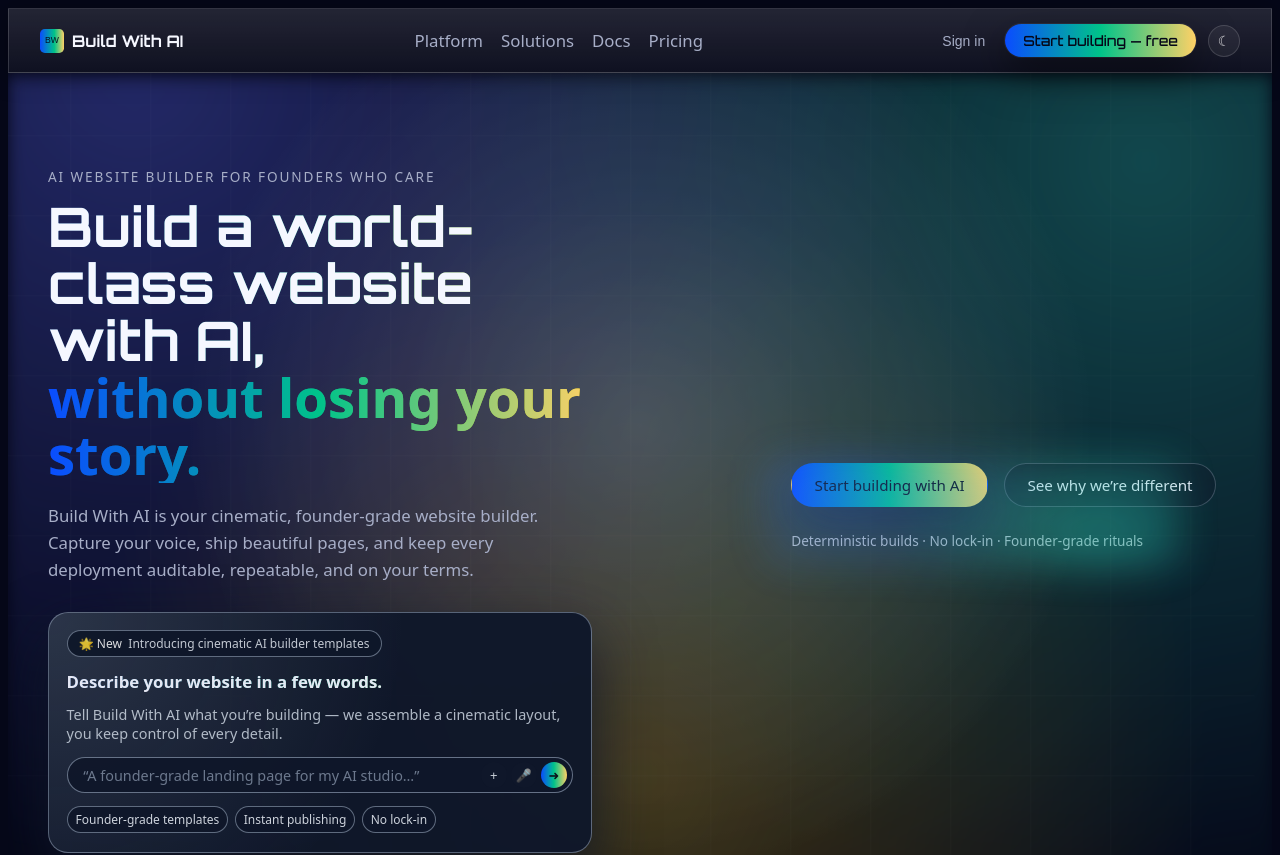
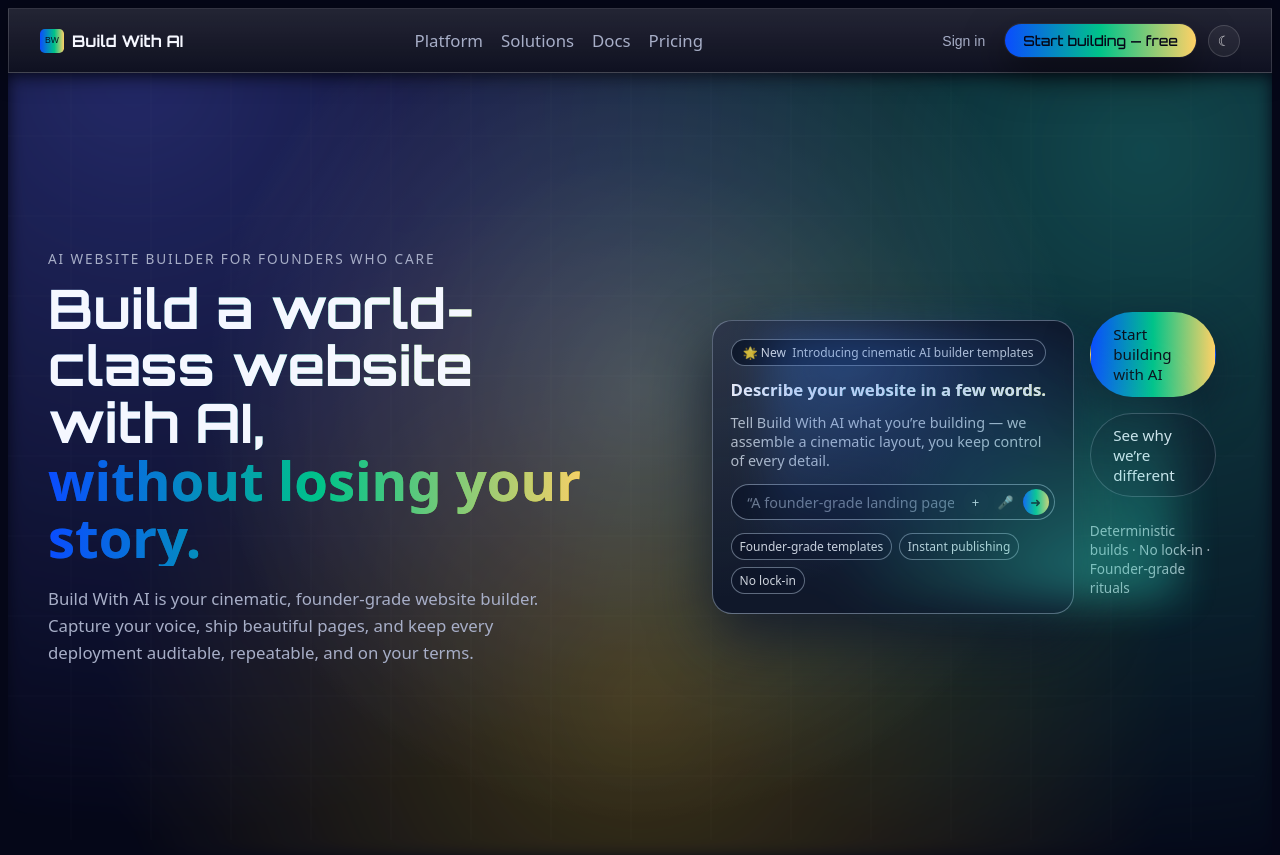
Before and after one commit to opsvantagedigi/buildwithai, a Next.js app: page / in a window 1280 px wide. Shown: the top 855 px of the page. Built offline with nearby package versions, Linux system fonts and the light colour scheme.

Commit message:
refactor: move prompt panel above CTA in right-hand hero column

```diff
--- a/src/app/page.tsx
+++ b/src/app/page.tsx
@@ -40,7 +40,16 @@
                 ship beautiful pages, and keep every deployment auditable, repeatable, and on your terms.
               </p>
 
-              {/* Cinematic prompt panel - new */}
+              {/* Left column: title + subtitle only (prompt panel moved to right) */}
+
+              {/* Prompt panel only — CTA moved to right column */}
+            </div>
+
+            {/* Right: CTA + tagline panel (replaces visual preview) */}
+            <div className="bw-hero-visual-wrapper">
+              <div className="bw-hero-visual-glow" aria-hidden="true" />
+
+              {/* Prompt panel — moved from left column to sit above CTA */}
               <div className="bw-hero-prompt-panel">
                 <div className="bw-hero-prompt-banner">
                   <span className="bw-hero-prompt-badge">🌟 New</span>
@@ -77,12 +86,6 @@
                 </div>
               </div>
 
-              {/* Prompt panel only — CTA moved to right column */}
-            </div>
-
-            {/* Right: CTA + tagline panel (replaces visual preview) */}
-            <div className="bw-hero-visual-wrapper">
-              <div className="bw-hero-visual-glow" aria-hidden="true" />
               <div className="bw-hero-cta-panel">
                 <div className="bw-hero-cta-buttons">
                   <a href="/builder/start" className="bw-btn bw-btn-primary">
```
